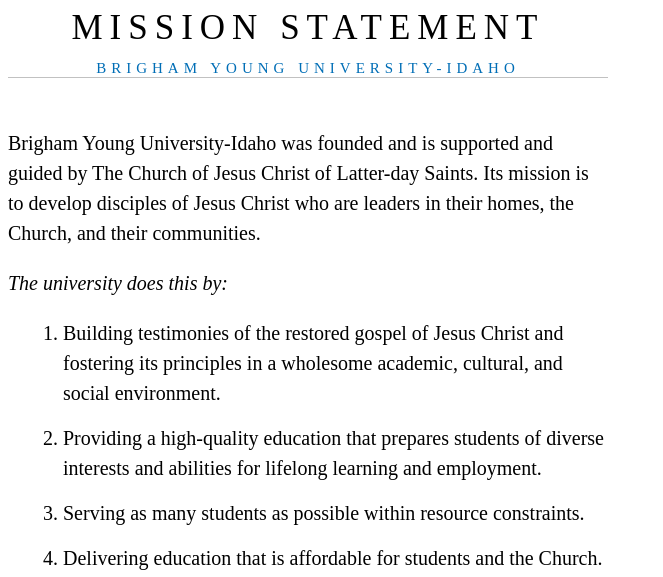
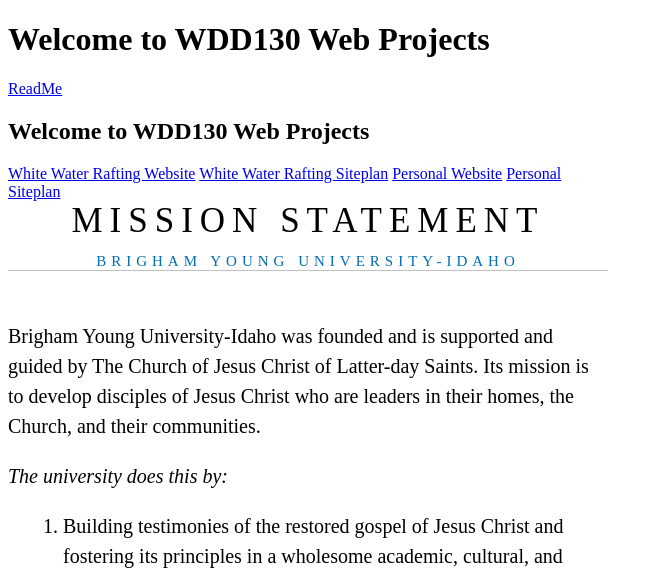
Before and after one commit to JustinDavenport2001/wdd131, a plain HTML site: page mission/index.html in a window 1280 px wide. Shown: the top 577 px of the page, without its empty margins (0-663 px from the left). Drawn offline with Linux system fonts and the light colour scheme.

```diff
--- a/mission/index.html
+++ b/mission/index.html
@@ -7,6 +7,19 @@
     <link rel="stylesheet" href="styles.css">
   </head>
 <body>
+  <h1>Welcome to WDD130 Web Projects</h1>
+<nav>
+  <a href="WDD131/README">ReadMe</a>
+  <h1>Welcome to WDD130 Web Projects</h1>
+<nav>
+  <a href="wwr/index.html">White Water Rafting Website</a>
+  <a href="wwr/site-plan-rafting.html">White Water Rafting Siteplan</a>
+  <a href="#">Personal Website</a>
+  <a href="#">Personal Siteplan</a>
+</nav>
+
+</nav>
+
     <header>MISSION STATEMENT</header>
     <h2>BRIGHAM YOUNG UNIVERSITY-IDAHO</h2>
     <p class="intro">Brigham Young University-Idaho was founded and is supported and guided by The Church of Jesus Christ of Latter-day Saints. Its mission is to develop disciples of Jesus Christ who are leaders in their homes, the Church, and their communities.</p>
```
Also changed, not shown: 1 other file.
